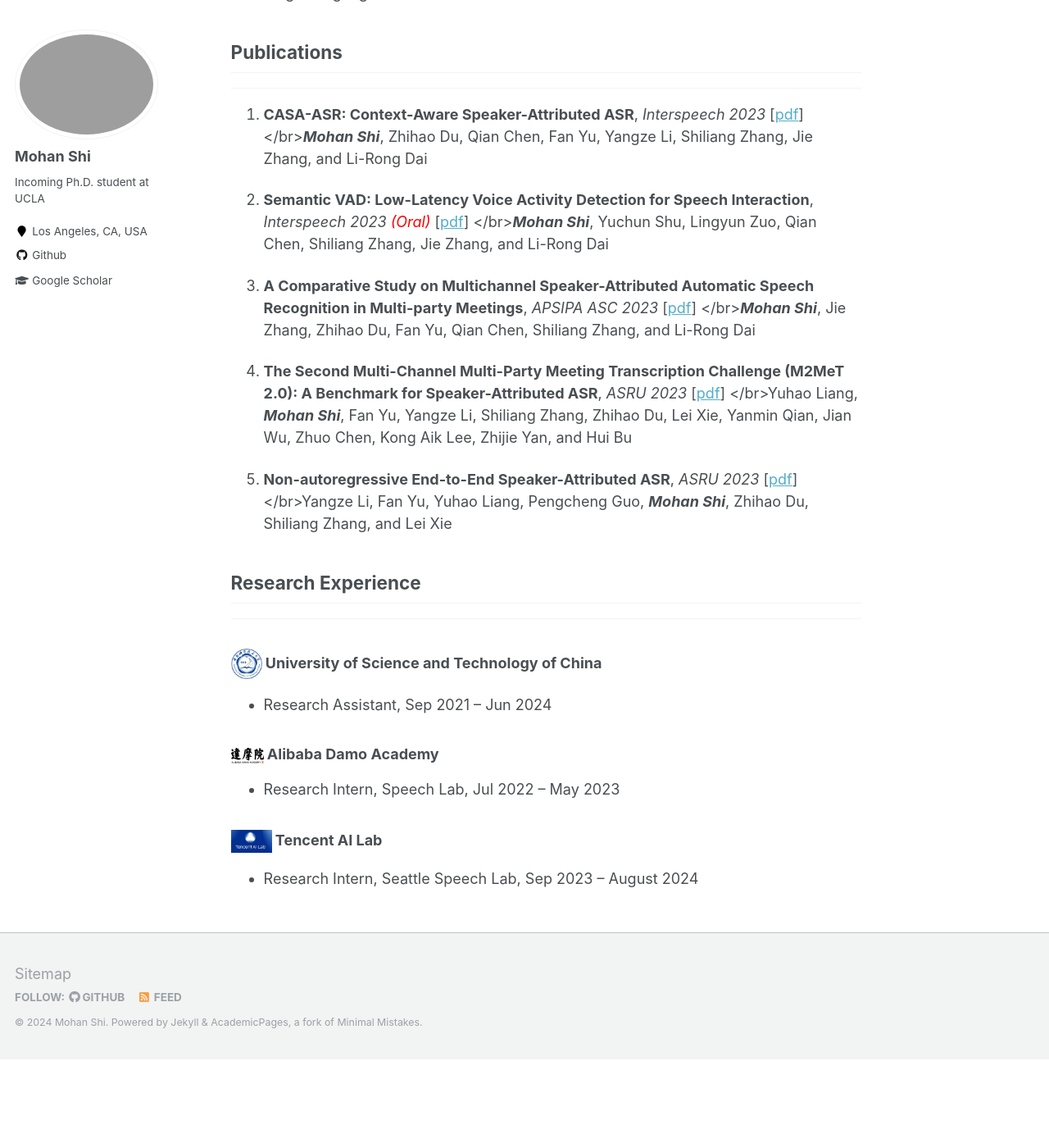
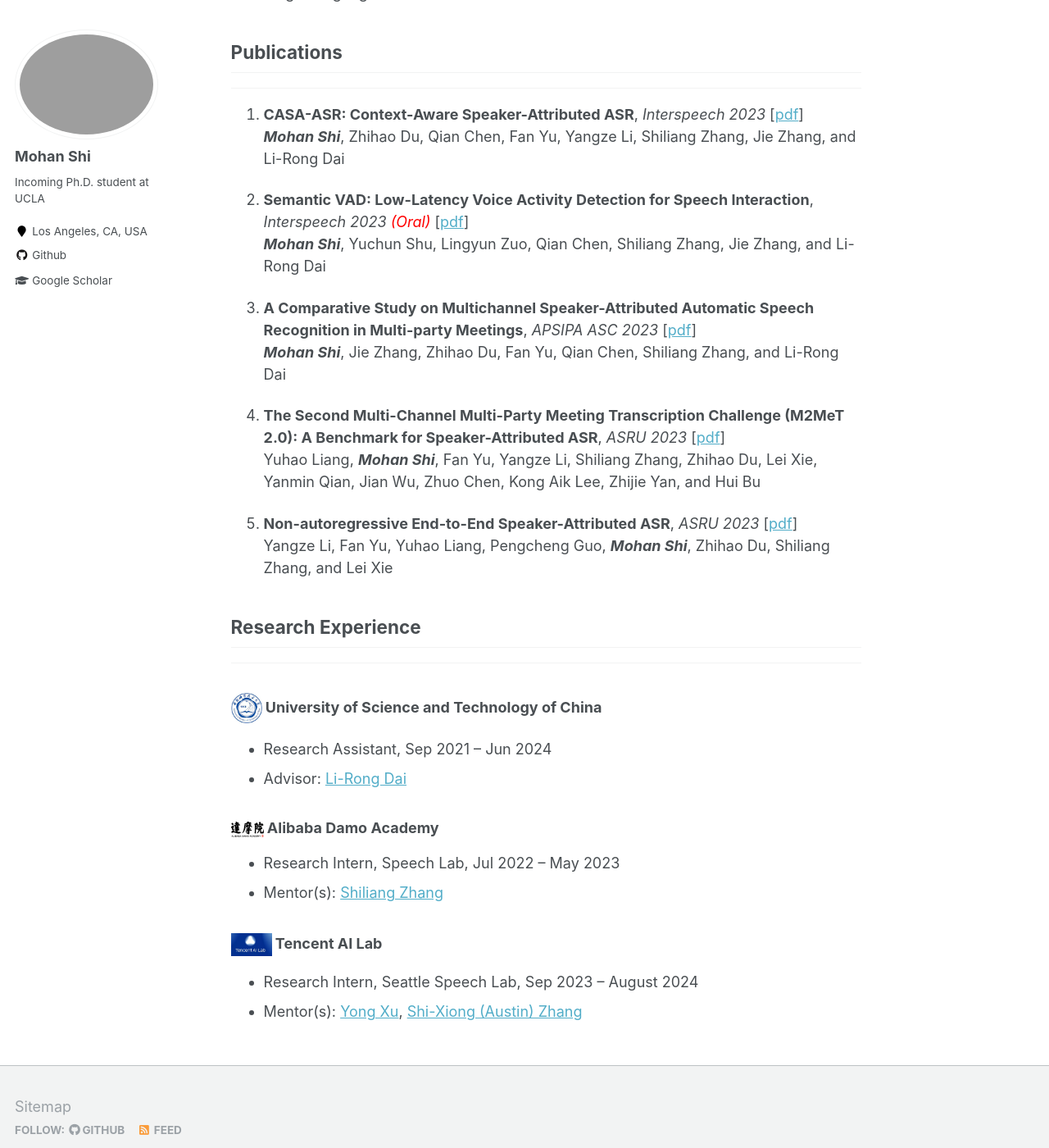
Before and after one commit to morganshi/morganshi.github.io, a Jekyll site: the page built from _pages/about.md, in a window 1280 px wide and 1400 px high, scrolled down 377 px. Shown: the whole window at 82% size. Built offline with Jekyll 4.4.1, drawn with Linux system fonts in a browser that asks for light colours; before the commit the page ends 1669 px from its top, so only the background shows below that.

Commit message:
maintain
maintain

```diff
--- a/_config.yml
+++ b/_config.yml
@@ -7,7 +7,7 @@
 
 # Site Settings
 locale                   : "en-US"
-title                    : Mohan Shi"
+title                    : Mohan Shi
 title_separator          : "-"
 name                     : &name "Mohan Shi"
 description              : &description "Incoming Ph.D. student, UCLA"
--- a/_pages/about.md
+++ b/_pages/about.md
@@ -52,20 +52,20 @@ I am Mohan Shi, an incoming Ph.D. student in Electrical and Computer Engineering
 ## Publications
 ----
 1. **CASA-ASR: Context-Aware Speaker-Attributed ASR**, *Interspeech 2023* [[pdf](https://www.isca-archive.org/interspeech_2023/shi23d_interspeech.pdf)]
-</br><i>**Mohan Shi**</i>, Zhihao Du, Qian Chen, Fan Yu, Yangze Li, Shiliang Zhang, Jie Zhang, and Li-Rong Dai
+<br><i>**Mohan Shi**</i>, Zhihao Du, Qian Chen, Fan Yu, Yangze Li, Shiliang Zhang, Jie Zhang, and Li-Rong Dai
 
 1. **Semantic VAD: Low-Latency Voice Activity Detection for Speech Interaction**, *Interspeech 2023 <font color="red">(Oral)</font>* [[pdf](https://www.isca-archive.org/interspeech_2023/shi23c_interspeech.pdf)]
-</br><i>**Mohan Shi**</i>, Yuchun Shu, Lingyun Zuo, Qian Chen, Shiliang Zhang, Jie Zhang, and Li-Rong Dai
+<br><i>**Mohan Shi**</i>, Yuchun Shu, Lingyun Zuo, Qian Chen, Shiliang Zhang, Jie Zhang, and Li-Rong Dai
 
 1. **A Comparative Study on Multichannel Speaker-Attributed Automatic Speech Recognition in Multi-party Meetings**, *APSIPA ASC 2023* [[pdf](https://arxiv.org/pdf/2211.00511)]
-</br><i>**Mohan Shi**</i>, Jie Zhang, Zhihao Du, Fan Yu, Qian Chen, Shiliang Zhang, and Li-Rong Dai
+<br><i>**Mohan Shi**</i>, Jie Zhang, Zhihao Du, Fan Yu, Qian Chen, Shiliang Zhang, and Li-Rong Dai
 
 1. **The Second Multi-Channel Multi-Party Meeting Transcription Challenge (M2MeT 2.0): A Benchmark for Speaker-Attributed ASR**, *ASRU 2023* [[pdf](https://arxiv.org/pdf/2309.13573)]
-</br>Yuhao Liang, <i>**Mohan Shi**</i>, Fan Yu, Yangze Li, Shiliang Zhang, Zhihao Du, Lei Xie, Yanmin Qian, Jian
+<br>Yuhao Liang, <i>**Mohan Shi**</i>, Fan Yu, Yangze Li, Shiliang Zhang, Zhihao Du, Lei Xie, Yanmin Qian, Jian
 Wu, Zhuo Chen, Kong Aik Lee, Zhijie Yan, and Hui Bu
 
 1. **Non-autoregressive End-to-End Speaker-Attributed ASR**, *ASRU 2023* [[pdf](https://arxiv.org/pdf/2310.04863)]
-</br>Yangze Li, Fan Yu, Yuhao Liang, Pengcheng Guo, <i>**Mohan Shi**</i>, Zhihao Du, Shiliang Zhang, and Lei Xie
+<br>Yangze Li, Fan Yu, Yuhao Liang, Pengcheng Guo, <i>**Mohan Shi**</i>, Zhihao Du, Shiliang Zhang, and Lei Xie
 
 
 
@@ -76,14 +76,17 @@ Wu, Zhuo Chen, Kong Aik Lee, Zhijie Yan, and Hui Bu
 ###  <img src='/images/ustc.jpeg' style='width:38px'> University of Science and Technology of China
 <ul class='twocol' markdown='1'>
 <li>Research Assistant, Sep 2021 – Jun 2024</li>
+<li>Advisor: <a href="https://dblp.org/pid/48/6462-1.html">Li-Rong Dai</a> </li>
 </ul>
 
 ###  <img src='/images/damo.png' style='width:40px' >  Alibaba Damo Academy
 <ul class='twocol' markdown='1'>
 <li>Research Intern, Speech Lab, Jul 2022 – May 2023</li>
+<li>Mentor(s): <a href="https://sites.google.com/view/xuyong/home">Shiliang Zhang</a> </li>
 </ul>
 
 ### <img src='/images/tencent.jpeg' style='width:50px'  >   Tencent AI Lab
 <ul class='twocol' markdown='1'>
 <li>Research Intern, Seattle Speech Lab, Sep 2023 – August 2024</li>
+<li>Mentor(s): <a href="https://sites.google.com/view/xuyong/home">Yong Xu</a>, <a href="https://scholar.google.com.hk/citations?user=4nGncN4AAAAJ&hl=zh-CN">Shi-Xiong (Austin) Zhang</a> </li>
 </ul>
```
